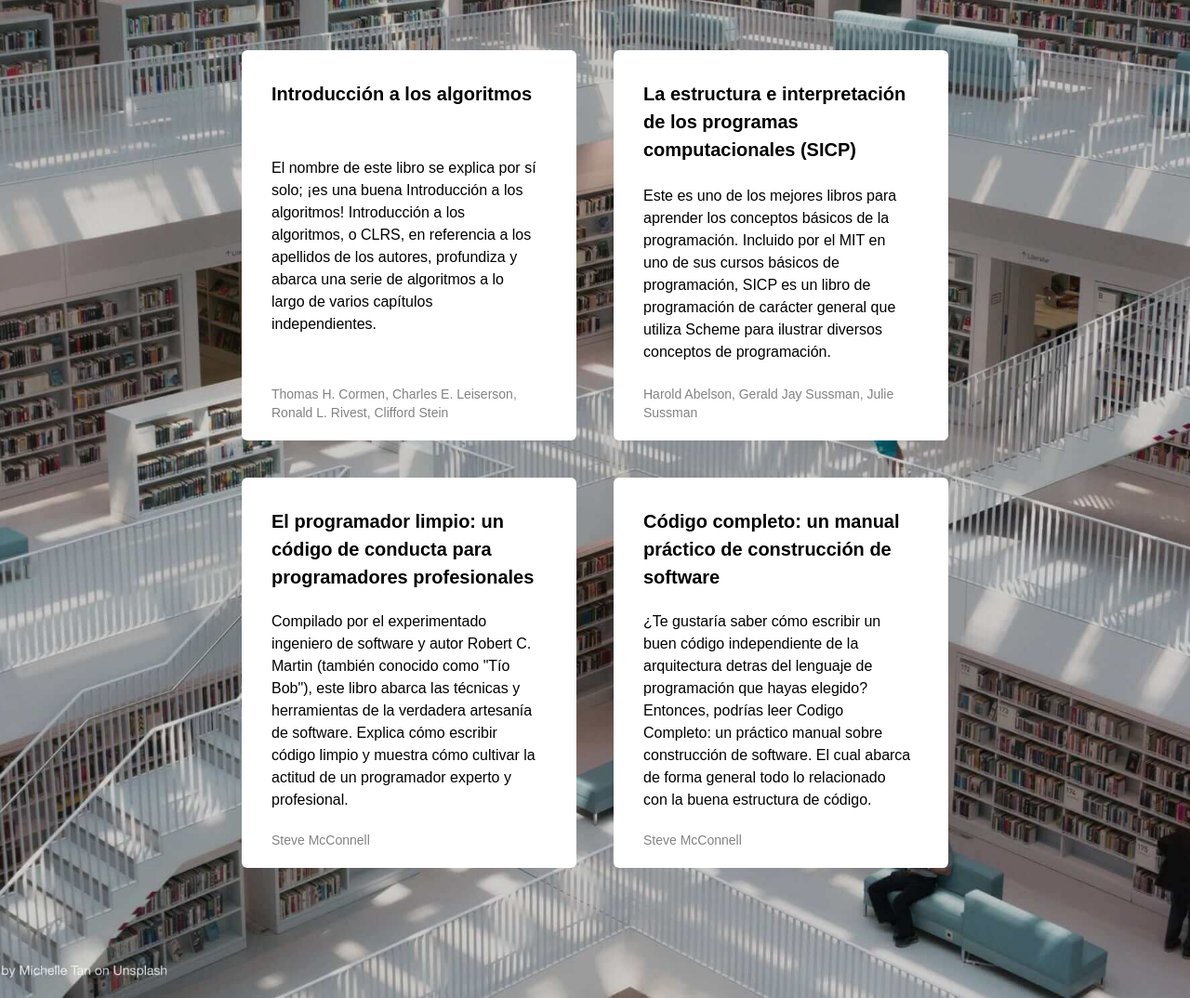
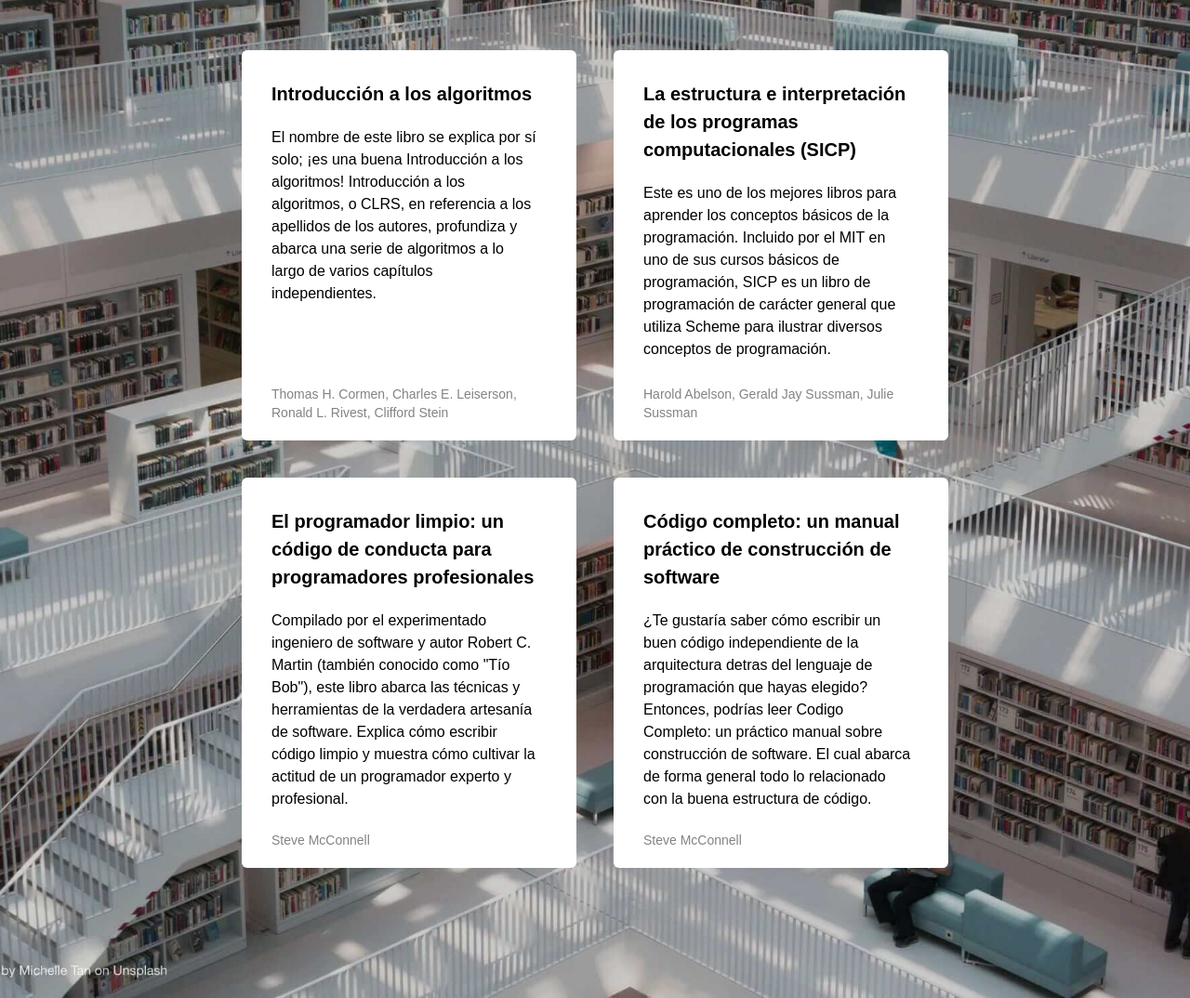
Before and after one commit to YaeL-Over/web_project_library_es, a plain HTML site: page index.html in a window 1280 px wide. Shown: the part 1020-2094 px from the top of the page at 93% size. Drawn offline with Linux system fonts and the light colour scheme.

Commit message:
Nueva actualizacion de mi proyecto2

```diff
--- a/styles/style.css
+++ b/styles/style.css
@@ -168,7 +168,7 @@
 }
 
 .card__text {
-  margin: auto 0 0;
+  margin: 20px 0 0;
   font-size: 16px;
   line-height: 24px;
 }
```
